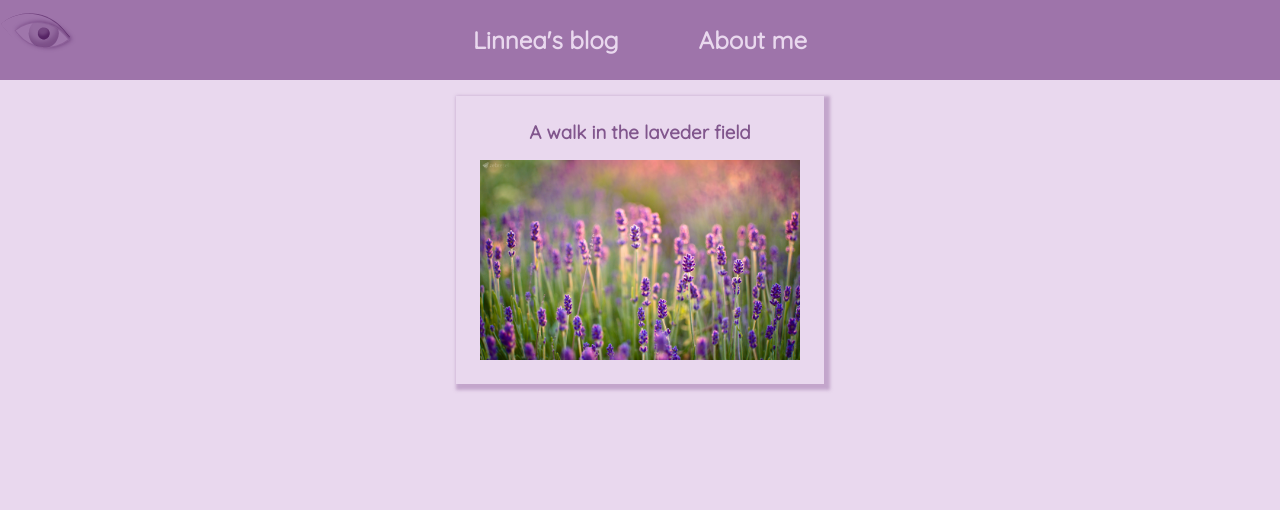
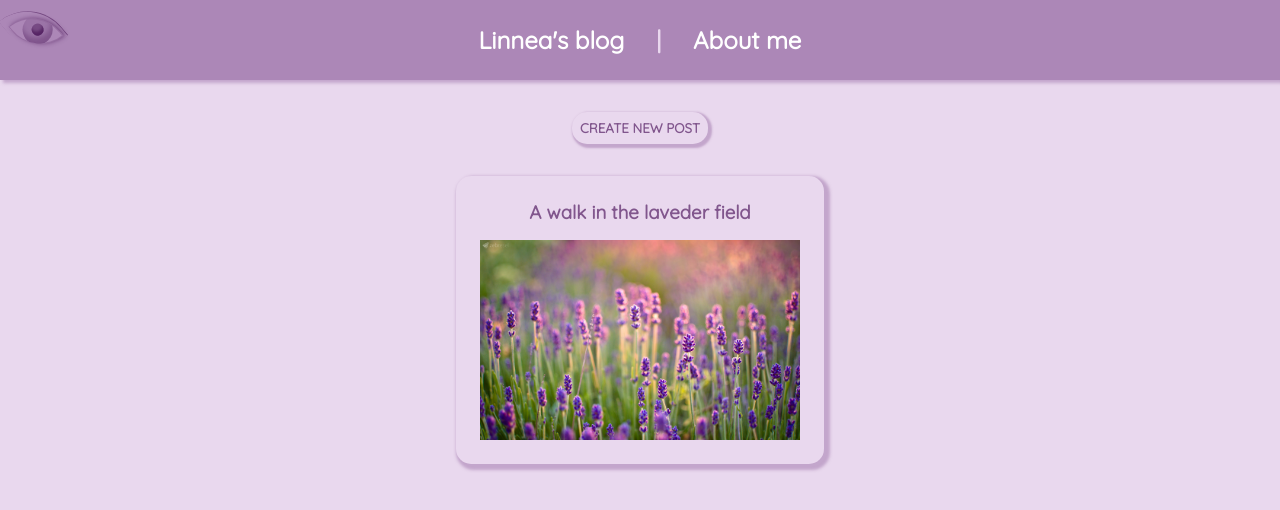
Before and after one commit to Linneaeas/angular-blog, an Angular app: page / in a window 1280 px wide. Both pictures are taken after a click on the button 35 px from the left and 30 px from the top of the page. Shown: the top 510 px of the page. Built offline with nearby package versions, Linux system fonts and the light colour scheme.

Commit message:
Toggle View on Home Page, adding a new post button

```diff
--- a/src/app/Pages/HomePage/CreatorView/creator-view/creator-view.component.css
+++ b/src/app/Pages/HomePage/CreatorView/creator-view/creator-view.component.css
@@ -0,0 +1,20 @@
+.NewPostCont {
+  display: flex;
+  justify-content: center;
+}
+.NewPostBTN {
+  background: transparent;
+  border: none;
+  margin-top: 2rem;
+  margin-bottom: 1rem;
+  padding: 0.5rem;
+  box-shadow: 2px 2px 2px 2px rgb(158, 116, 170, 0.5);
+  border-radius: 15px;
+  color: rgb(129, 86, 141);
+  font-weight: bolder;
+}
+.NewPostBTN:hover {
+  cursor: pointer;
+  scale: 105%;
+  box-shadow: 3px 3px 3px 3px rgb(158, 116, 170, 0.5);
+}
--- a/src/app/Pages/HomePage/CreatorView/creator-view/creator-view.component.html
+++ b/src/app/Pages/HomePage/CreatorView/creator-view/creator-view.component.html
@@ -1 +1,3 @@
-<button class="NewPostBTN">CREATE NEW POST</button>
+<div class="NewPostCont">
+  <button class="NewPostBTN">CREATE NEW POST</button>
+</div>
--- a/src/app/Pages/HomePage/home-page/home-page.component.css
+++ b/src/app/Pages/HomePage/home-page/home-page.component.css
@@ -11,6 +11,7 @@
   margin-top: 1rem;
   padding: 1.5rem;
   box-shadow: 3px 3px 3px 3px rgb(158, 116, 170, 0.5);
+  border-radius: 15px;
 }
 .OnePost:hover {
   cursor: pointer;
--- a/src/app/app-routing.module.ts
+++ b/src/app/app-routing.module.ts
@@ -4,6 +4,7 @@ import { RouterModule, Routes } from '@angular/router';
 const routes: Routes = [];
 
 @NgModule({
+
   imports: [RouterModule.forRoot(routes)],
   exports: [RouterModule]
 })
--- a/src/app/app.component.html
+++ b/src/app/app.component.html
@@ -1,5 +1,5 @@
 <header>
-  <button class="ToggleViewBTN">
+  <button class="ToggleViewBTN" (click)="toggleElement()">
     <div class="EyeCont">
       <div class="BigRound">
         <div class="LittleRound"></div>
@@ -8,10 +8,12 @@
   </button>
   <nav>
     <h2 class="CreatorName">Linnea's blog</h2>
+    <span class="Divider">|</span>
     <h2 class="CreatorName">About me</h2>
   </nav>
 </header>
 <main>
+  <app-creator-view *ngIf="showElement"></app-creator-view>
   <app-home-page></app-home-page>
 </main>
 
--- a/src/app/app.component.ts
+++ b/src/app/app.component.ts
@@ -1,4 +1,5 @@
 import { Component } from '@angular/core';
+import { CreatorViewComponent } from './Pages/HomePage/CreatorView/creator-view/creator-view.component';
 
 @Component({
   selector: 'app-root',
@@ -7,4 +8,9 @@ import { Component } from '@angular/core';
 })
 export class AppComponent {
   title = 'angular-blog';
+  showElement: boolean = false;
+
+  toggleElement() {
+    this.showElement = !this.showElement;
+  }
 }
--- a/src/styles.css
+++ b/src/styles.css
@@ -2,29 +2,36 @@
   --lightPurple: rgb(233, 216, 238);
   --white: rgb(255, 255, 255);
   --darkerHover: rgb(244, 161, 206);
-  --darkPurple: rgb(158, 116, 170);
+  --darkPurple: rgba(158, 116, 170, 0.8);
 }
 * {
   margin: 0;
+  padding: 0;
   font-family: Quicksand;
 }
 body {
   background-color: var(--lightPurple);
 }
+
 header {
   height: 5rem;
   background-color: var(--darkPurple);
   width: 100%;
-  color: var(--lightPurple);
+  color: white;
   font-weight: bolder;
   font-size: 1rem;
+  box-shadow: 3px 3px 3px rgb(158, 116, 170, 0.5);
 }
 nav {
   display: flex;
   align-items: center;
   justify-content: center;
   height: 5rem;
-  gap: 5rem;
+  gap: 2rem;
+}
+.Divider {
+  font-size: 1.5rem;
+  color: var(--lightPurple);
 }
 .ToggleViewBTN {
   position: absolute;
@@ -35,7 +42,7 @@ nav {
   border-top: 0.7px solid rgb(67, 14, 81, 0.5);
   border-radius: 60px 0 60px 0;
   transform: rotate(50deg);
-  margin: 0.5rem;
+  margin: 0.4rem;
 }
 .EyeCont {
   height: 35px;
@@ -49,8 +56,8 @@ nav {
   justify-content: center;
   align-items: center;
   transform: rotate(181deg);
-  margin-left: 7.5px;
-  margin-bottom: 5px;
+  margin-left: 10px;
+  margin-bottom: 2px;
   overflow: hidden;
   border: 0.2px solid rgb(67, 14, 81, 0.2);
 }
```
